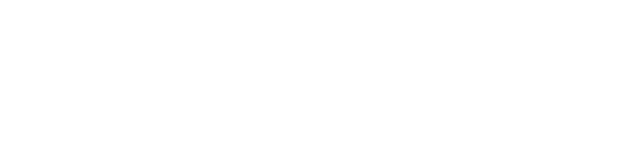
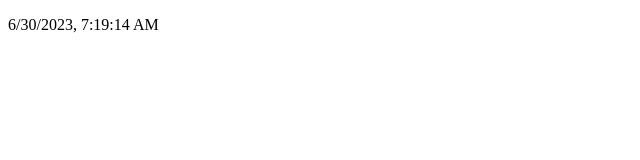
Before and after one commit to acciojob/clock-abhipandey1402, a website: page main.html in a window 1280 px wide. Shown: the whole page, without its empty margins (0-640 px from the left). Drawn offline with Linux system fonts and the light colour scheme.

Commit message:
created a submission

```diff
--- a/main.html
+++ b/main.html
@@ -8,7 +8,9 @@
 
 <body>
 	<!-- the entire body must be written by student -->
+	<p id='timer'></p>
     <script type="text/javascript" src="./script.js">
+
 </script>
 
 </body>
--- a/script.js
+++ b/script.js
@@ -1 +1,17 @@
-//your JS code here. If required.
+function updateTimer() {
+        var now = new Date();
+        var date = now.toLocaleDateString();
+        var time = now.toLocaleTimeString([], {
+          hour: 'numeric',
+          minute: '2-digit',
+          second: '2-digit',
+          hour12: true
+        });
+
+        var timerElement = document.getElementById('timer');
+        timerElement.textContent = date + ', ' + time;
+
+        setTimeout(updateTimer, 1000);
+      }
+
+      updateTimer();
```
